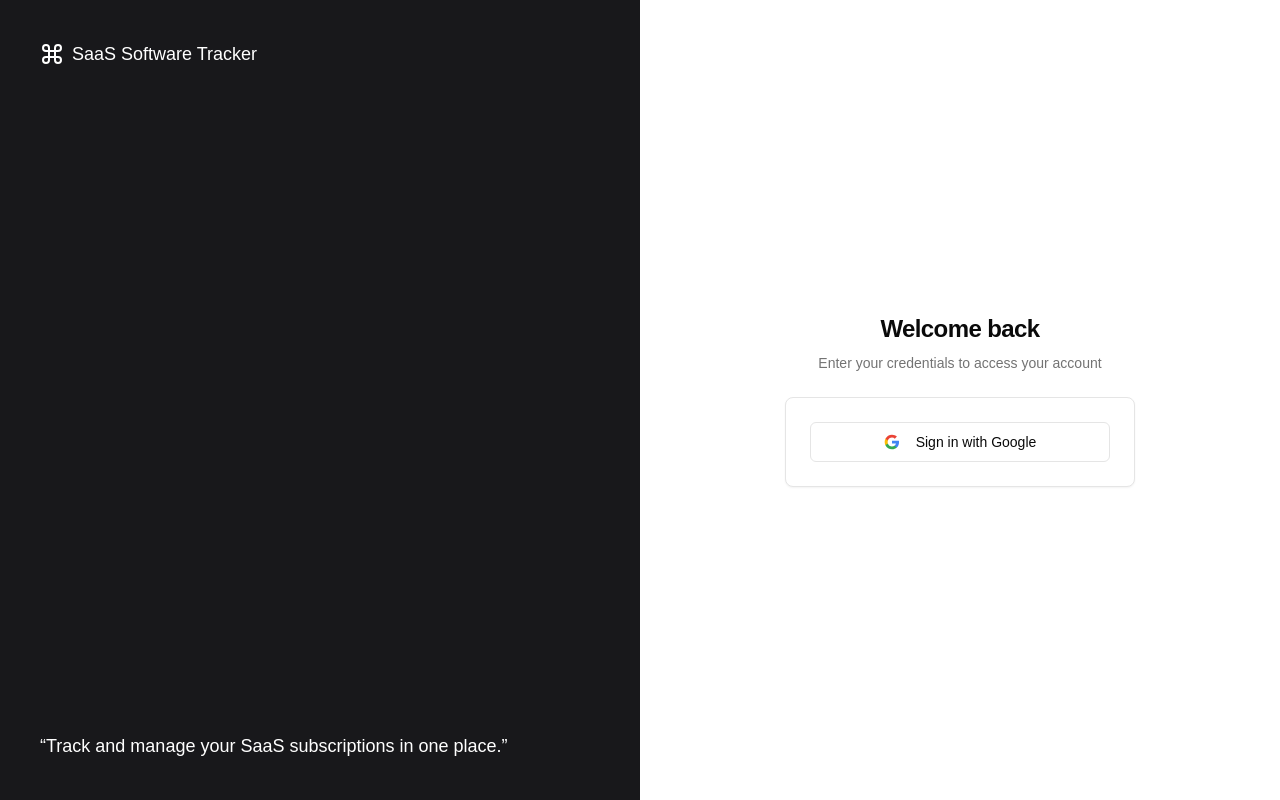
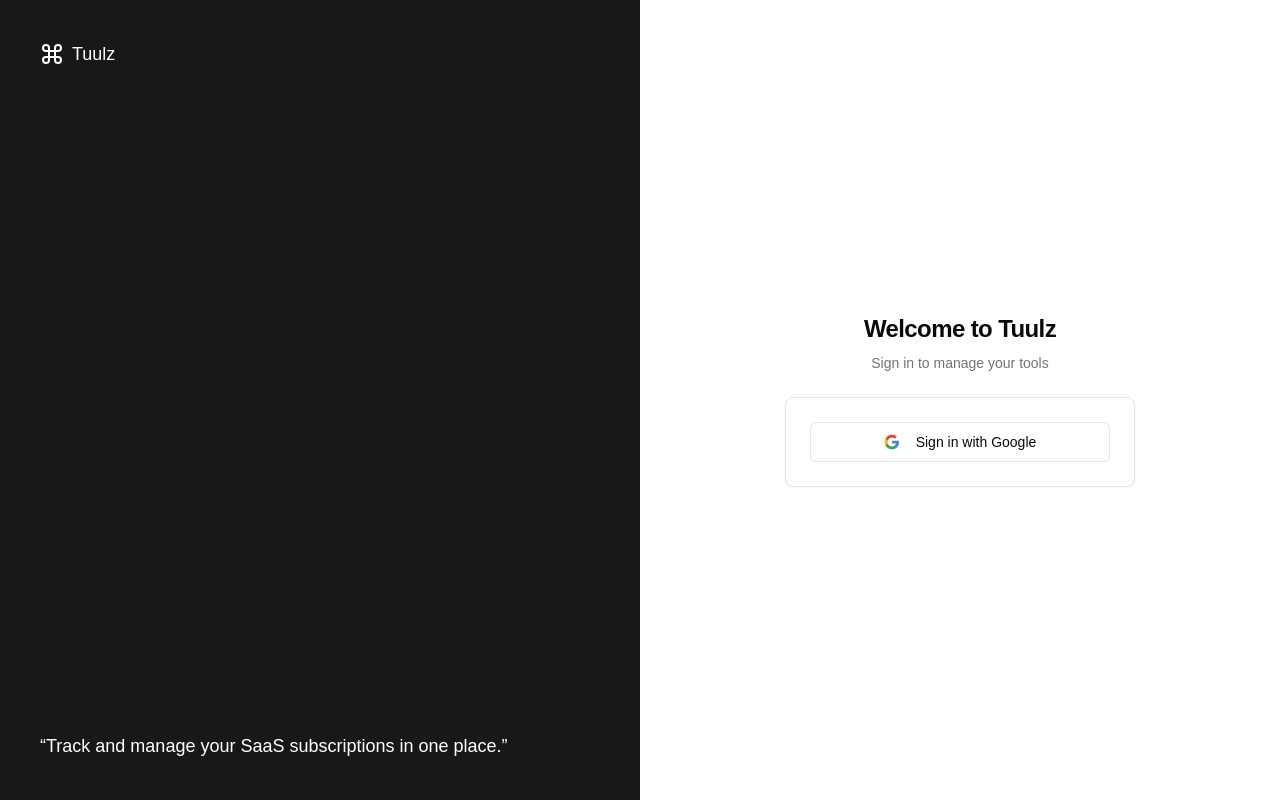
Before and after one commit to gawema/toolz, a Next.js app: page /login in a window 1280 px wide. Built offline with nearby package versions, Linux system fonts and the light colour scheme; no server answers.

Commit message:
fix: eslint + name changed

```diff
--- a/app/layout.tsx
+++ b/app/layout.tsx
@@ -16,8 +16,8 @@
 });
 
 export const metadata: Metadata = {
-  title: "Create Next App",
-  description: "Generated by create next app",
+  title: "Tuulz",
+  description: "Track and manage your SaaS subscriptions in one place",
 };
 
 export default function RootLayout({
--- a/app/login/page.tsx
+++ b/app/login/page.tsx
@@ -36,7 +36,7 @@
           >
             <path d="M15 6v12a3 3 0 1 0 3-3H6a3 3 0 1 0 3 3V6a3 3 0 1 0-3 3h12a3 3 0 1 0-3-3" />
           </svg>
-          SaaS Software Tracker
+          Tuulz
         </div>
         <div className="relative z-20 mt-auto">
           <blockquote className="space-y-2">
@@ -50,10 +50,10 @@
         <div className="mx-auto flex w-full flex-col justify-center space-y-6 sm:w-[350px]">
           <div className="flex flex-col space-y-2 text-center">
             <h1 className="text-2xl font-semibold tracking-tight">
-              Welcome back
+              Welcome to Tuulz
             </h1>
             <p className="text-sm text-muted-foreground">
-              Enter your credentials to access your account
+              Sign in to manage your tools
             </p>
           </div>
           <LoginForm />
--- a/components/app-page.tsx
+++ b/components/app-page.tsx
@@ -1,6 +1,6 @@
 'use client'
 
-import { useState, useEffect } from 'react'
+import React, { useState, useEffect } from 'react'
 import {
   DndContext,
   closestCenter,
@@ -38,13 +38,7 @@
   const [rating, setRating] = useState('')
   const [editingId, setEditingId] = useState<string | null>(null)
 
-  useEffect(() => {
-    if (user) {
-      fetchSoftwares()
-    }
-  }, [user])
-
-  const fetchSoftwares = async () => {
+  const fetchSoftwares = React.useCallback(async () => {
     try {
       if (!user) return
       const data = await getSoftwares(user.uid)
@@ -53,7 +47,13 @@
       console.error('Error fetching softwares:', error)
       toast.error('Failed to load softwares')
     }
-  }
+  }, [user])
+
+  useEffect(() => {
+    if (user) {
+      fetchSoftwares()
+    }
+  }, [user, fetchSoftwares])
 
   const handleSubmit = async (e: React.FormEvent) => {
     e.preventDefault()
@@ -156,7 +156,7 @@
       <header className="border-b">
         <div className="max-w-7xl mx-auto px-4 sm:px-6 lg:px-8 w-full">
           <div className="flex h-16 items-center justify-between">
-            <div className="text-xl font-semibold">SaaS Software Tracker</div>
+            <div className="text-xl font-semibold">Tuulz</div>
             <div className="flex items-center gap-4">
               <span className="text-sm text-muted-foreground">
                 {user?.displayName}
@@ -168,7 +168,7 @@
       </header>
       <main className="flex-1">
         <div className="max-w-7xl mx-auto px-4 sm:px-6 lg:px-8 py-8">
-          <h1 className="text-2xl font-bold mb-4">SaaS Software Tracker</h1>
+          <h1 className="text-2xl font-bold mb-4 uppercase">Add new Tool</h1>
 
           <form onSubmit={handleSubmit} className="mb-8">
             <div className="grid grid-cols-2 gap-4">
@@ -204,7 +204,7 @@
                 <Textarea id="description" value={description} onChange={(e) => setDescription(e.target.value)} required />
               </div>
             </div>
-            <Button type="submit" className="mt-4">{editingId ? 'Update' : 'Add'} Software</Button>
+            <Button type="submit" className="mt-4">{editingId ? 'Update' : 'Add'} Tool</Button>
           </form>
 
           <DndContext
--- a/components/ui/dropdown-menu.tsx
+++ b/components/ui/dropdown-menu.tsx
@@ -1,7 +1,6 @@
 "use client"
 
 import * as React from "react"
-import { ChevronRight } from "lucide-react"
 import { cn } from "@/lib/utils"
 
 const DropdownMenu = React.forwardRef<
--- a/components/ui/input.tsx
+++ b/components/ui/input.tsx
@@ -2,10 +2,7 @@
 
 import { cn } from "@/lib/utils"
 
-export interface InputProps
-  extends React.InputHTMLAttributes<HTMLInputElement> {}
-
-const Input = React.forwardRef<HTMLInputElement, InputProps>(
+const Input = React.forwardRef<HTMLInputElement, React.InputHTMLAttributes<HTMLInputElement>>(
   ({ className, type, ...props }, ref) => {
     return (
       <input
--- a/components/ui/textarea.tsx
+++ b/components/ui/textarea.tsx
@@ -2,10 +2,7 @@
 
 import { cn } from "@/lib/utils"
 
-export interface TextareaProps
-  extends React.TextareaHTMLAttributes<HTMLTextAreaElement> {}
-
-const Textarea = React.forwardRef<HTMLTextAreaElement, TextareaProps>(
+const Textarea = React.forwardRef<HTMLTextAreaElement, React.TextareaHTMLAttributes<HTMLTextAreaElement>>(
   ({ className, ...props }, ref) => {
     return (
       <textarea
```
Also changed, not shown: .eslintrc.json.
